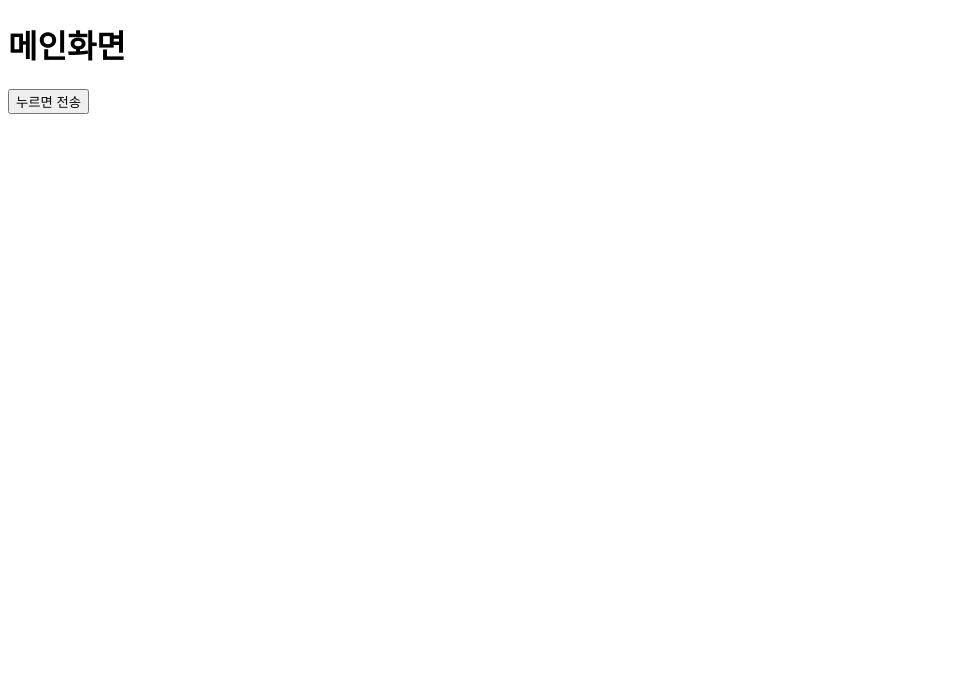
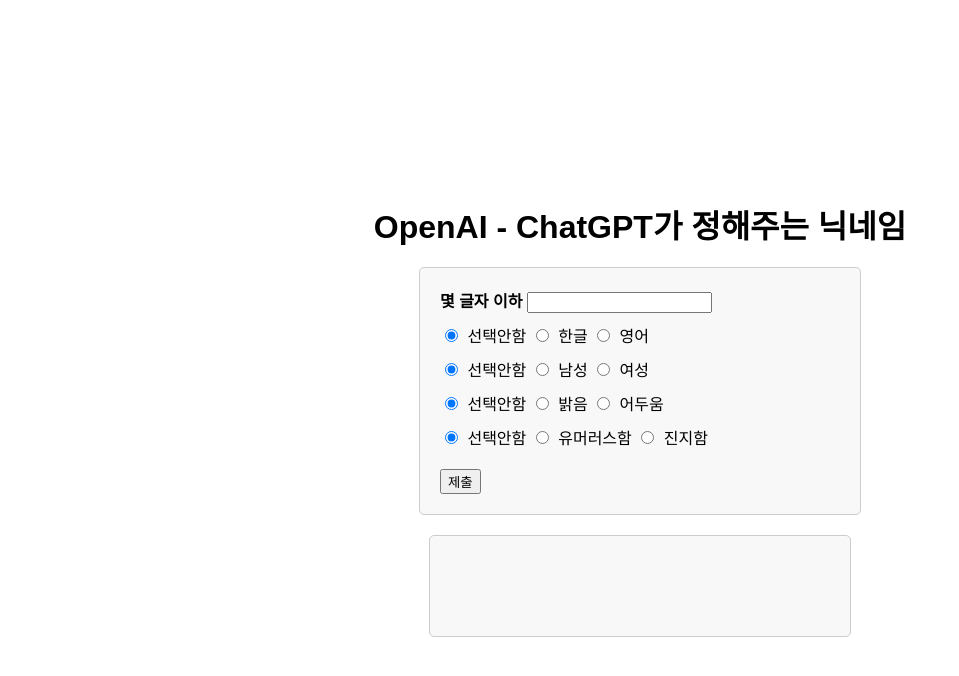
Before and after one commit to rntlls1366/AutoNickname, a website: page view/main.html in a window 1280 px wide. Shown: the whole page, without its empty margins (0-959 px from the left). Drawn offline with Linux system fonts and the light colour scheme.

Commit message:
웹 스타일 정립. 기능 완성.

```diff
--- a/route/chatgpt.js
+++ b/route/chatgpt.js
@@ -2,7 +2,7 @@
 const { Configuration, OpenAIApi } = require("openai");
 
 
-async function callChatGPT(prompt) {
+async function callChatGPT(prompt) {    //OpenAI로 메시지에 대한 답변을 요청하는 함수
 
   const configuration = new Configuration({
     apiKey: process.env.OPENAI_API_KEY,
@@ -10,7 +10,6 @@
 
   try {
     const openai = new OpenAIApi(configuration);
-
 
     const response = await openai.createChatCompletion({
       model: "gpt-3.5-turbo",
--- a/view/main.html
+++ b/view/main.html
@@ -5,19 +5,164 @@
     <meta charset="UTF-8">
     <meta http-equiv="X-UA-Compatible" content="IE=edge">
     <meta name="viewport" content="width=device-width, initial-scale=1.0">
+    <style>
+        body {
+            display: flex;
+            justify-content: center;
+            align-items: center;
+            height: 100vh;
+            font-family: Arial, sans-serif;
+        }
+
+        .container {
+            display: flex;
+            flex-direction: column;
+            align-items: center;
+        }
+
+        h1 {
+            text-align: center;
+            margin-bottom: 20px;
+        }
+
+        #nameForm {
+            border: 1px solid #ccc;
+            padding: 20px;
+            width: 400px;
+            background-color: #f8f8f8;
+            border-radius: 5px;
+        }
+
+        .radio-group {
+            margin-top: 10px;
+        }
+
+        input[type="radio"] {
+            margin-right: 5px;
+        }
+
+        #submitButton {
+            display: block;
+            margin-top: 20px;
+        }
+
+        #reply {
+            text-align: center;
+            width: 400px;
+            height: 80px;
+            margin-top: 20px;
+            padding: 10px;
+            border: 1px solid #ccc;
+            background-color: #f8f8f8;
+            border-radius: 5px;
+        }
+    </style>
     <title>Document</title>
 </head>
 
 <body>
-    <h1>메인화면</h1>
-    <button onclick="send('인사해줘')">누르면 전송</button>
-    <br/>
-    <a id = "reply"></a>
+    <div class="container">
+        <h1>OpenAI - ChatGPT가 정해주는 닉네임</h1>
+        <form id="nameForm">
+            <div>
+                <strong>몇 글자 이하</strong>
+                <input type="text" id="charNum" name="charNum" value="">
+            </div>
+            <div class="radio-group">
+                <label>
+                    <input type="radio" name="language" value="X" checked> 선택안함
+                </label>
+                <label>
+                    <input type="radio" name="language" value="한글"> 한글
+                </label>
+                <label>
+                    <input type="radio" name="language" value="영어"> 영어
+                </label>
+            </div>
+            <div class="radio-group">
+                <label>
+                    <input type="radio" name="gender" value="X" checked> 선택안함
+                </label>
+                <label>
+                    <input type="radio" name="gender" value="남성"> 남성
+                </label>
+                <label>
+                    <input type="radio" name="gender" value="여성"> 여성
+                </label>
+            </div>
+            <div class="radio-group">
+                <label>
+                    <input type="radio" name="atmosphere" value="X" checked> 선택안함
+                </label>
+                <label>
+                    <input type="radio" name="atmosphere" value="밝음"> 밝음
+                </label>
+                <label>
+                    <input type="radio" name="atmosphere" value="어두움"> 어두움
+                </label>
+            </div>
+            <div class="radio-group">
+                <label>
+                    <input type="radio" name="serious" value="X" checked> 선택안함
+                </label>
+                <label>
+                    <input type="radio" name="serious" value="유머러스함"> 유머러스함
+                </label>
+                <label>
+                    <input type="radio" name="serious" value="진지함"> 진지함
+                </label>
+            </div>
+            <input type="submit" id="submitButton" value="제출">
+        </form>
+        <div id="reply">
+
+        </div>
+    </div>
 </body>
 <script>
 
-    function replyRender(msg) {
-        document.querySelector("#reply").innerHTML = msg;
+    document.querySelector("#submitButton").onclick = () => {
+        event.preventDefault();
+        let content = "";
+
+        let charNum = document.querySelector("#charNum");
+
+        if (charNum.value != "") content += "'" + charNum.value + "글자 이하' ";
+
+        let language = document.getElementsByName("language");
+        for (let i = 0; i < language.length; i++) {
+            if (language[i].checked) {
+                if (language[i].value != 'X') content += "'" + language[i].value + "' ";
+            }
+        }
+
+        let gender = document.getElementsByName("gender");
+        for (let i = 0; i < gender.length; i++) {
+            if (gender[i].checked) {
+                if (gender[i].value != 'X') content += "'" + gender[i].value + "' ";
+            }
+        }
+
+        let atmosphere = document.getElementsByName("atmosphere");
+        for (let i = 0; i < atmosphere.length; i++) {
+            if (atmosphere[i].checked) {
+                if (atmosphere[i].value != 'X') content += "'" + atmosphere[i].value + "' ";
+            }
+        }
+
+        let serious = document.getElementsByName("serious");
+        for (let i = 0; i < serious.length; i++) {
+            if (serious[i].checked) {
+                if (serious[i].value != 'X') content += "'" + serious[i].value + "' ";
+            }
+        }
+        content += "조건에 맞게 닉네임 추천. 한단어로 대답."        //form형식에서 정해진 값에 따라 OpenAI에게 요청할 메시지를 완성시켜 send 함수로 전달
+
+        send(content);
+    }
+
+    function replyRender(msg) {     //응답으로 돌아온 값을 html에 표현
+        document.querySelector("#reply").innerHTML = `<h2>${msg}</h2>`;
     }
 
     async function send(msg) {  //main.js로 gpt api를 위한 메시지 전송
```
Also changed, not shown: route/main.js (+1 -27 lines).
